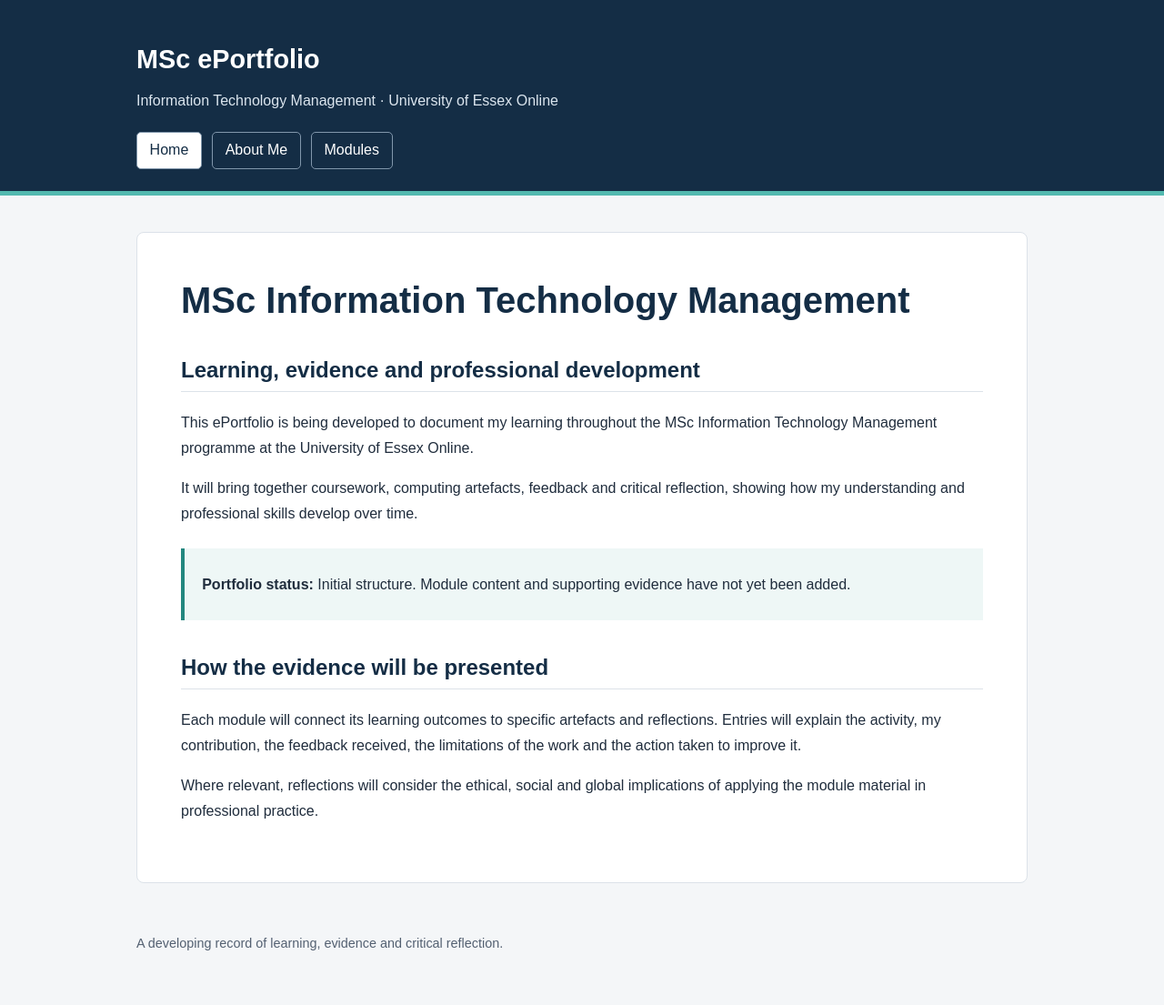
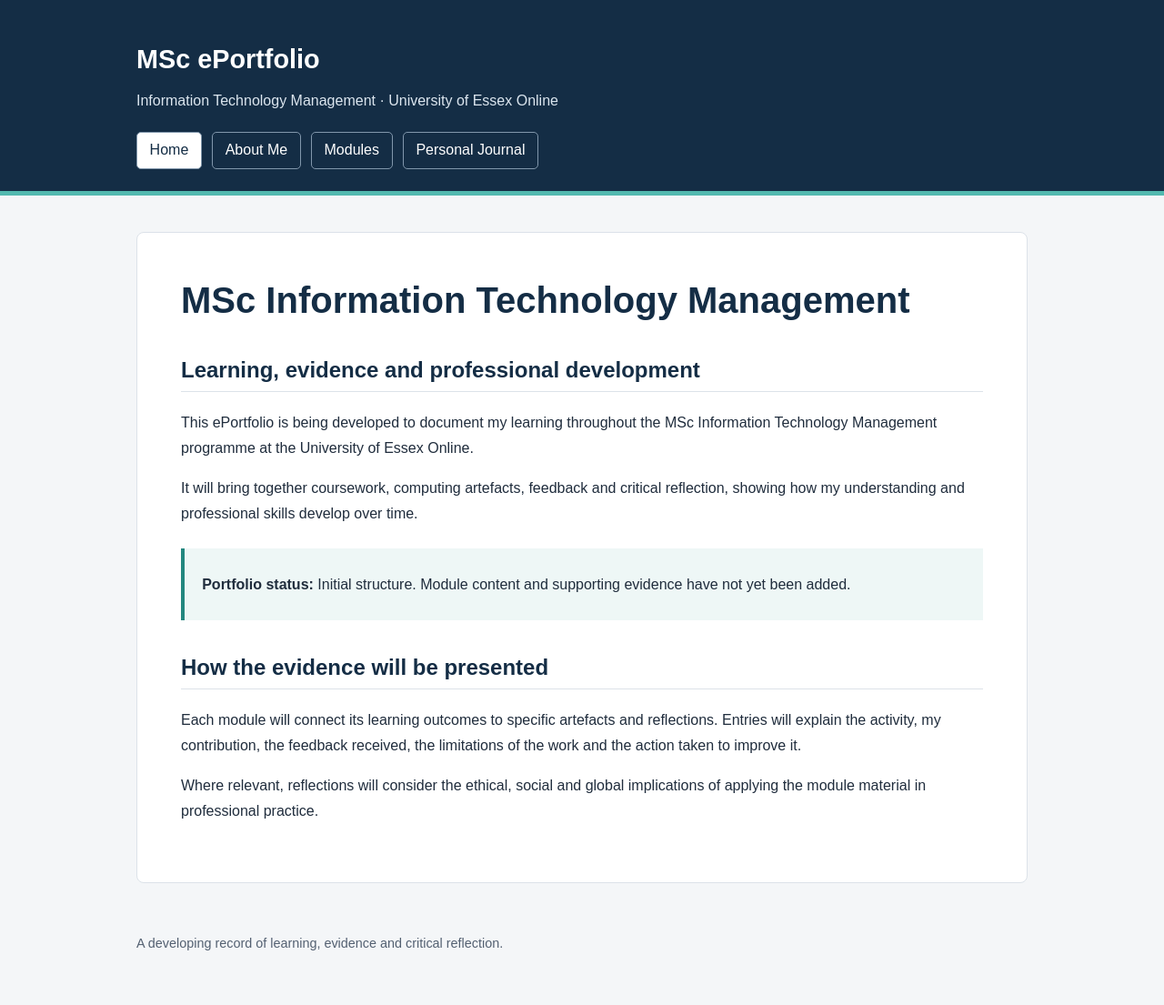
Before and after one commit to ce26229/msc-eportfolio, a Jekyll site: the page built from index.md, in a window 1280 px wide. Shown: the whole page at 91% size. Built offline with Jekyll 4.4.1, drawn with Linux system fonts in a browser that asks for light colours.

Commit message:
Add Personal Journal to main navigation

```diff
--- a/_layouts/default.html
+++ b/_layouts/default.html
@@ -14,6 +14,7 @@
 <a href="{{ '/' | relative_url }}"{% if page.url == '/' %} aria-current="page"{% endif %}>Home</a>
 <a href="{{ '/about/' | relative_url }}"{% if page.url == '/about/' %} aria-current="page"{% endif %}>About Me</a>
 <a href="{{ '/modules/' | relative_url }}"{% if page.url contains '/modules/' %} aria-current="page"{% endif %}>Modules</a>
+<a href="{{ '/journal/' | relative_url }}"{% if page.url contains '/journal/' %} aria-current="page"{% endif %}>Personal Journal</a>
 </nav></div></header>
 <main id="main" class="wrap"><article>{{ content }}</article></main>
 <footer class="wrap"><p>A developing record of learning, evidence and critical reflection.</p></footer>
```
